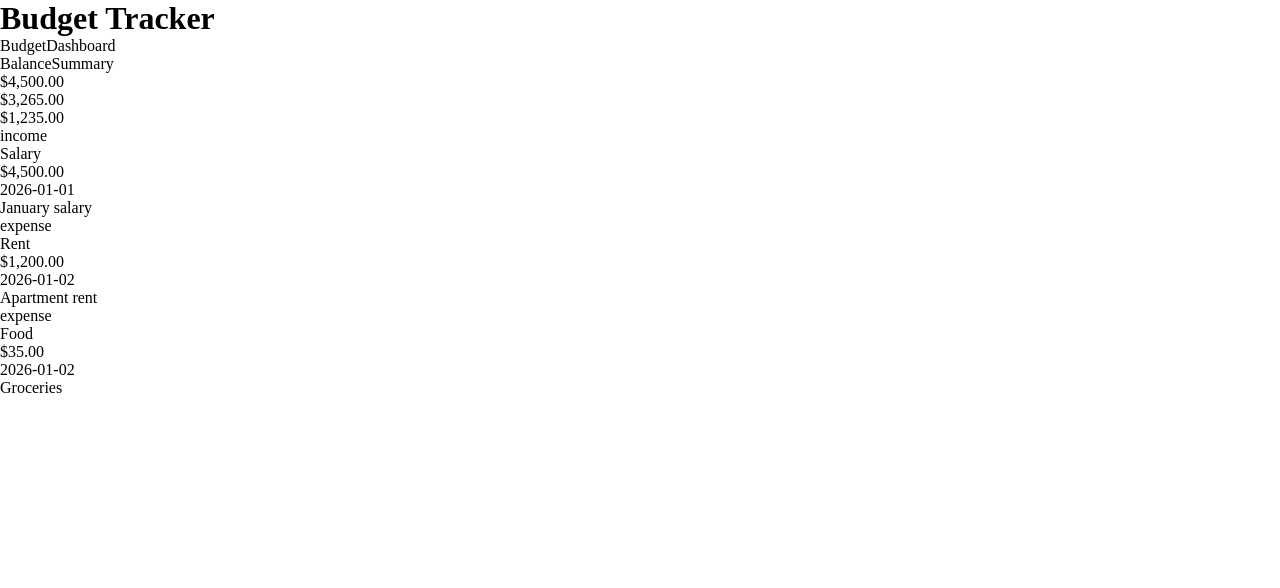
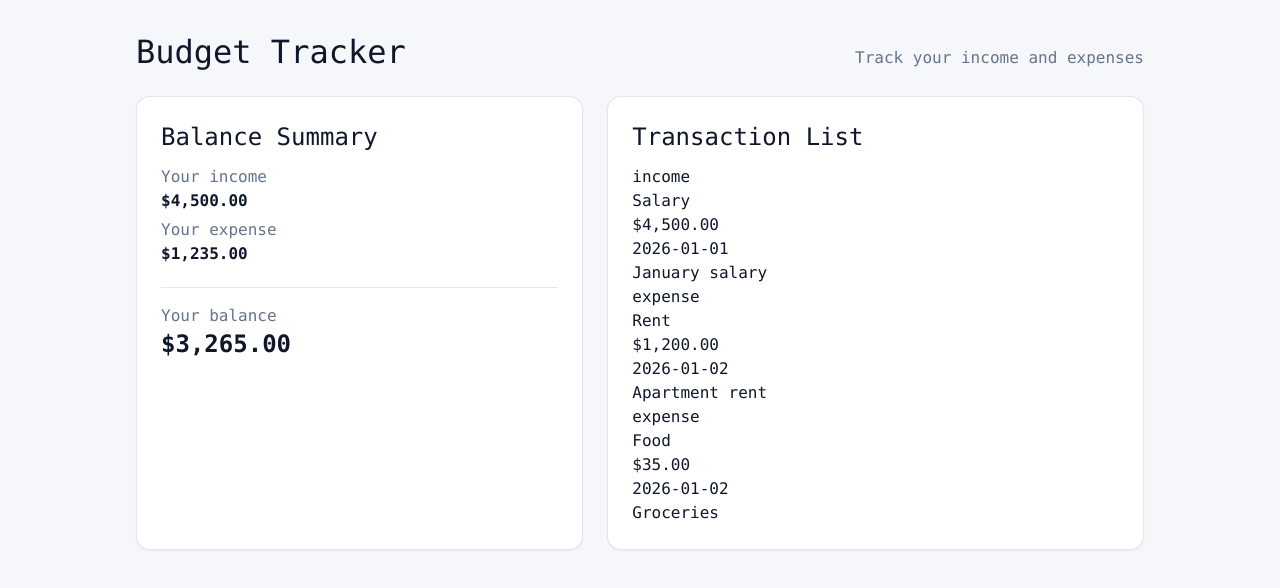
Before and after one commit to ocb013/budget-tracker, a React (Vite) app: page / in a window 1280 px wide. Shown: the top 588 px of the page. Built offline with nearby package versions, Linux system fonts and the light colour scheme.

Commit message:
feat(dashboard): add card layout and balance summary styling

```diff
--- a/src/app/styles/index.scss
+++ b/src/app/styles/index.scss
@@ -1 +1,21 @@
 @use 'reset';
+@use 'variables';
+
+html,
+body {
+    height: 100%;
+}
+
+body {
+    margin: 0;
+    background: var(--bg);
+    color: var(--text);
+    font: var(--font-m);
+}
+
+.container {
+    width: 100%;
+    max-width: var(--container);
+    margin: 0 auto;
+    padding: var(--s-8) var(--s-4);
+}
--- a/src/app/styles/reset.scss
+++ b/src/app/styles/reset.scss
@@ -5,6 +5,13 @@
 }
 
 a {
+    color: inherit;
     text-decoration: none;
-    color: inherit;
 }
+
+button,
+input,
+select,
+textarea {
+    font: inherit;
+}
--- /dev/null
+++ b/src/app/styles/variables/_global.scss
@@ -0,0 +1,53 @@
+:root {
+    /* Colors */
+    --bg: #f6f7fb;
+    --surface: #ffffff;
+    --text: #0f172a; /* slate-900 */
+    --muted: #64748b; /* slate-500 */
+    --border: rgba(15, 23, 42, 0.1);
+
+    --primary: #2563eb; /* blue-600 */
+    --primary-contrast: #ffffff;
+
+    --success: #16a34a; /* green-600 */
+    --danger: #dc2626; /* red-600 */
+
+    /* Text */
+    --font-family-main: consolas, ui-sans-serif, system-ui,
+        -apple-system, Segoe UI, Roboto, Helvetica, Arial,
+        'Apple Color Emoji', 'Segoe UI Emoji';
+    --font-size-m: 16px;
+    --font-line-m: 24px;
+    --font-m: var(--font-size-m) / var(--font-line-m)
+        var(--font-family-main);
+    --font-size-l: 24px;
+    --font-line-l: 32px;
+    --font-l: var(--font-size-l) / var(--font-line-l)
+        var(--font-family-main);
+    --font-size-xl: 32px;
+    --font-line-xl: 40px;
+    --font-xl: var(--font-size-xl) / var(--font-line-xl)
+        var(--font-family-main);
+
+    /* Radius */
+    --r-sm: 10px;
+    --r-md: 14px;
+    --r-lg: 18px;
+
+    /* Shadows */
+    --shadow-sm: 0 1px 2px rgba(15, 23, 42, 0.06);
+    --shadow-md: 0 10px 30px rgba(15, 23, 42, 0.08);
+
+    /* Spacing */
+    --s-1: 4px;
+    --s-2: 8px;
+    --s-3: 12px;
+    --s-4: 16px;
+    --s-5: 20px;
+    --s-6: 24px;
+    --s-8: 32px;
+    --s-10: 40px;
+
+    /* Layout */
+    --container: 1040px;
+}
--- /dev/null
+++ b/src/app/styles/variables/index.scss
@@ -0,0 +1 @@
+@forward './global';
--- a/src/entities/transaction/ui/BalanceSummary/BalanceSummary.module.scss
+++ b/src/entities/transaction/ui/BalanceSummary/BalanceSummary.module.scss
@@ -1 +1,28 @@
-.balanceSummary { }
+.balanceSummary {
+    display: flex;
+    flex-direction: column;
+}
+
+.label {
+    color: var(--muted);
+}
+
+.total {
+    font-weight: 600;
+}
+
+.balanceTotal {
+    font: var(--font-l);
+    font-weight: bold;
+}
+
+.container {
+    margin-bottom: 5px;
+}
+
+.line {
+    margin: var(--s-4) 0;
+    width: 100%;
+    height: 1px;
+    background: var(--border);
+}
--- a/src/entities/transaction/ui/BalanceSummary/BalanceSummary.tsx
+++ b/src/entities/transaction/ui/BalanceSummary/BalanceSummary.tsx
@@ -15,10 +15,28 @@ export const BalanceSummary: FC<BalanceSummaryProps> = ({
 }) => {
     return (
         <div className={clsx(cls.balanceSummary, className)}>
-            BalanceSummary
-            <div>{formatCents(totals.incomeCents)}</div>
-            <div>{formatCents(totals.balanceCents)}</div>
-            <div>{formatCents(totals.expenseCents)}</div>
+            <div className={cls.container}>
+                <span className={cls.label}>Your income</span>
+                <div className={cls.total}>
+                    {formatCents(totals.incomeCents)}
+                </div>
+            </div>
+
+            <div className={cls.container}>
+                <span className={cls.label}>Your expense</span>
+                <div className={cls.total}>
+                    {formatCents(totals.expenseCents)}
+                </div>
+            </div>
+
+            <div className={cls.line} />
+
+            <div className={cls.container}>
+                <span className={cls.label}>Your balance</span>
+                <div className={clsx(cls.balanceTotal)}>
+                    {formatCents(totals.balanceCents)}
+                </div>
+            </div>
         </div>
     );
 };
--- a/src/pages/dashboard/ui/DashboardPage/DashboardPage.module.scss
+++ b/src/pages/dashboard/ui/DashboardPage/DashboardPage.module.scss
@@ -1,2 +1,20 @@
 .dashboardPage {
+    min-height: 100%;
 }
+
+.header {
+    display: flex;
+    align-items: baseline;
+    justify-content: space-between;
+    gap: var(--s-4);
+    margin-bottom: var(--s-6);
+}
+
+.title {
+    font: var(--font-xl);
+}
+
+.subtitle {
+    color: var(--muted);
+    font: var(--font-m);
+}
--- a/src/pages/dashboard/ui/DashboardPage/DashboardPage.tsx
+++ b/src/pages/dashboard/ui/DashboardPage/DashboardPage.tsx
@@ -1,8 +1,7 @@
+import { BudgetDashboard } from '@/widgets/budgetDashboard';
 import clsx from 'clsx';
 import type { FC } from 'react';
 import cls from './DashboardPage.module.scss';
-
-import { BudgetDashboard } from '@/widgets/budgetDashboard';
 
 interface DashboardPageProps {
     className?: string;
@@ -13,8 +12,16 @@ export const DashboardPage: FC<DashboardPageProps> = ({
 }) => {
     return (
         <div className={clsx(cls.dashboardPage, className)}>
-            <h1>Budget Tracker</h1>
-            <BudgetDashboard />
+            <div className="container">
+                <header className={cls.header}>
+                    <h1 className={cls.title}>Budget Tracker</h1>
+                    <p className={cls.subtitle}>
+                        Track your income and expenses
+                    </p>
+                </header>
+
+                <BudgetDashboard />
+            </div>
         </div>
     );
 };
--- a/src/widgets/budgetDashboard/ui/BudgetDashboard/BudgetDashboard.module.scss
+++ b/src/widgets/budgetDashboard/ui/BudgetDashboard/BudgetDashboard.module.scss
@@ -1 +1,24 @@
-.budgetDashboard { }
+.card {
+    background: var(--surface);
+    border: 1px solid var(--border);
+    border-radius: var(--r-md);
+    box-shadow: var(--shadow-sm);
+    padding: var(--s-6);
+}
+
+.grid {
+    display: grid;
+    grid-template-columns: 1fr 1.2fr;
+    gap: var(--s-6);
+}
+
+@media (max-width: 900px) {
+    .grid {
+        grid-template-columns: 1fr;
+    }
+}
+
+.cardTitle {
+    font: var(--font-l);
+    margin-bottom: var(--s-3);
+}
--- a/src/widgets/budgetDashboard/ui/BudgetDashboard/BudgetDashboard.tsx
+++ b/src/widgets/budgetDashboard/ui/BudgetDashboard/BudgetDashboard.tsx
@@ -29,10 +29,16 @@ export const BudgetDashboard: FC<BudgetDashboardProps> = ({
         return <div>No transactions yet. Add your first one.</div>;
 
     return (
-        <div className={clsx(cls.budgetDashboard, className)}>
-            BudgetDashboard
-            <BalanceSummary totals={getTotals(data)} />
-            <TransactionList items={data} />
+        <div className={clsx(cls.grid, className)}>
+            <div className={cls.card}>
+                <h2 className={cls.cardTitle}>Balance Summary</h2>
+                <BalanceSummary totals={getTotals(data)} />
+            </div>
+
+            <div className={cls.card}>
+                <h2 className={cls.cardTitle}>Transaction List</h2>
+                <TransactionList items={data} />
+            </div>
         </div>
     );
 };
```
